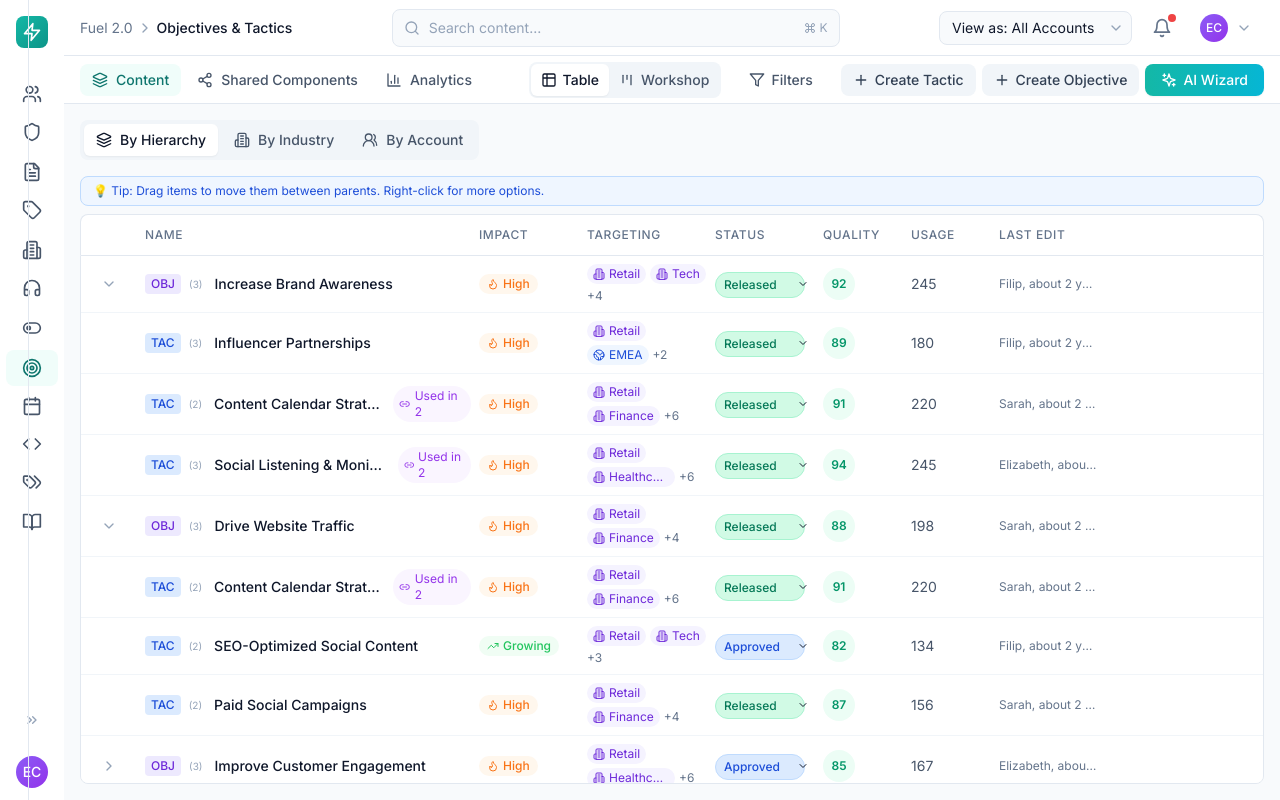
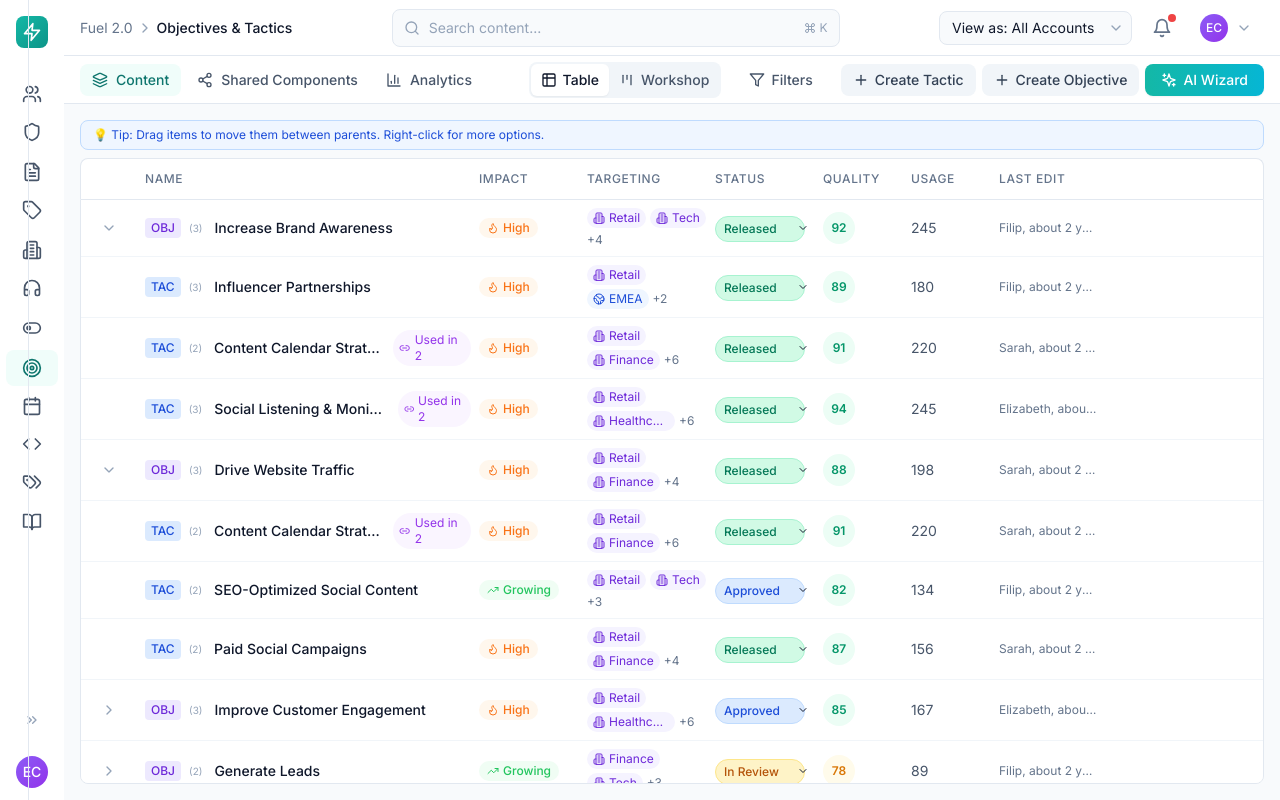
Before and after one commit to jan-cermak-1/fuel-2-content-factory, a React (Vite) app: page / in a window 1280 px wide. Built offline with nearby package versions, Linux system fonts and the light colour scheme.

Commit message:
Improve BasicInfoStep with AI suggestions and remove PerspectiveSwitcher

```diff
--- a/src/components/table-view/PerspectiveSwitcher.jsx
+++ /dev/null
@@ -1,36 +0,0 @@
-import { Layers, Building2, Users2 } from 'lucide-react'
-import { useFuel } from '../../context/FuelContext'
-
-const perspectives = [
-  { id: 'hierarchy', label: 'By Hierarchy', icon: Layers },
-  { id: 'industry', label: 'By Industry', icon: Building2 },
-  { id: 'account', label: 'By Account', icon: Users2 },
-]
-
-export default function PerspectiveSwitcher() {
-  const { perspective, setPerspective } = useFuel()
-
-  return (
-    <div className="flex items-center gap-1 bg-slate-100 rounded-lg p-1 w-fit">
-      {perspectives.map((p) => {
-        const Icon = p.icon
-        const isActive = perspective === p.id
-
-        return (
-          <button
-            key={p.id}
-            onClick={() => setPerspective(p.id)}
-            className={`flex items-center gap-2 px-3 py-1.5 rounded-md text-sm font-medium transition-colors
-              ${isActive
-                ? 'bg-white text-slate-900 shadow-sm'
-                : 'text-slate-600 hover:text-slate-900'
-              }`}
-          >
-            <Icon className="w-4 h-4" />
-            {p.label}
-          </button>
-        )
-      })}
-    </div>
-  )
-}
--- a/src/components/table-view/TableView.jsx
+++ b/src/components/table-view/TableView.jsx
@@ -14,11 +14,9 @@ import DraggableRow from './DraggableRow'
 import DroppableObjective from './DroppableObjective'
 import DraggableDroppableRow from './DraggableDroppableRow'
 import DragConfirmModal from './DragConfirmModal'
-import PerspectiveSwitcher from './PerspectiveSwitcher'
-import { groupByIndustry, groupByAccount } from '../../data/relationships'
 
 export default function TableView() {
-  const { items, perspective, getFilteredItems, moveItem, duplicateItemTo } = useFuel()
+  const { items, getFilteredItems, moveItem, duplicateItemTo } = useFuel()
   const [activeId, setActiveId] = useState(null)
   const [activeItem, setActiveItem] = useState(null)
 
@@ -107,18 +105,6 @@ export default function TableView() {
     setActiveItem(null)
   }
 
-  // Group items based on perspective
-  const renderContent = () => {
-    switch (perspective) {
-      case 'industry':
-        return <IndustryView items={filteredItems} />
-      case 'account':
-        return <AccountView items={filteredItems} />
-      default:
-        return <HierarchyView objectives={objectives} items={filteredItems} activeId={activeId} />
-    }
-  }
-
   return (
     <DndContext
       sensors={sensors}
@@ -128,17 +114,10 @@ export default function TableView() {
       onDragCancel={handleDragCancel}
     >
       <div className="h-full flex flex-col">
-        {/* Perspective Switcher */}
-        <div className="mb-4">
-          <PerspectiveSwitcher />
+        {/* Drag hint */}
+        <div className="mb-2 px-3 py-1.5 bg-blue-50 border border-blue-200 rounded-lg text-xs text-blue-700">
+          💡 Tip: Drag items to move them between parents. Right-click for more options.
         </div>
-
-        {/* Drag hint */}
-        {perspective === 'hierarchy' && (
-          <div className="mb-2 px-3 py-1.5 bg-blue-50 border border-blue-200 rounded-lg text-xs text-blue-700">
-            💡 Tip: Drag items to move them between parents. Right-click for more options.
-          </div>
-        )}
 
         {/* Table Header */}
         <div className="bg-white rounded-t-lg border border-slate-200 border-b-0">
@@ -157,7 +136,7 @@ export default function TableView() {
 
         {/* Table Body */}
         <div className="flex-1 bg-white rounded-b-lg border border-slate-200 overflow-auto">
-          {renderContent()}
+          <HierarchyView objectives={objectives} items={filteredItems} activeId={activeId} />
         </div>
       </div>
 
@@ -272,69 +251,3 @@ function HierarchyView({ objectives, items, activeId }) {
     </div>
   )
 }
-
-function IndustryView({ items }) {
-  const { selectItem } = useFuel()
-  const groups = groupByIndustry(items)
-
-  return (
-    <div className="divide-y divide-slate-100">
-      {Object.entries(groups).map(([industry, industryItems]) => (
-        <div key={industry} className="py-2">
-          <div className="px-4 py-2 bg-slate-50">
-            <h3 className="text-sm font-semibold text-slate-700">
-              {industry}
-              <span className="ml-2 text-xs font-normal text-slate-500">
-                ({industryItems.length} items)
-              </span>
-            </h3>
-          </div>
-          {industryItems.map(item => (
-            <HierarchyRow
-              key={item.id}
-              item={item}
-              depth={0}
-              isExpanded={false}
-              hasChildren={false}
-              onToggle={() => {}}
-              onSelect={() => selectItem(item.id)}
-            />
-          ))}
-        </div>
-      ))}
-    </div>
-  )
-}
-
-function AccountView({ items }) {
-  const { selectItem } = useFuel()
-  const groups = groupByAccount(items)
-
-  return (
-    <div className="divide-y divide-slate-100">
-      {Object.entries(groups).map(([account, accountItems]) => (
-        <div key={account} className="py-2">
-          <div className="px-4 py-2 bg-slate-50">
-            <h3 className="text-sm font-semibold text-slate-700">
-              {account}
-              <span className="ml-2 text-xs font-normal text-slate-500">
-                ({accountItems.length} items)
-              </span>
-            </h3>
-          </div>
-          {accountItems.map(item => (
-            <HierarchyRow
-              key={item.id}
-              item={item}
-              depth={0}
-              isExpanded={false}
-              hasChildren={false}
-              onToggle={() => {}}
-              onSelect={() => selectItem(item.id)}
-            />
-          ))}
-        </div>
-      ))}
-    </div>
-  )
-}
```
